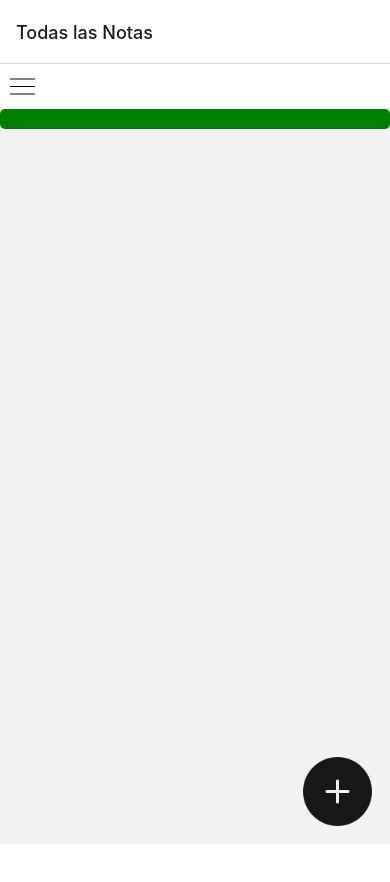
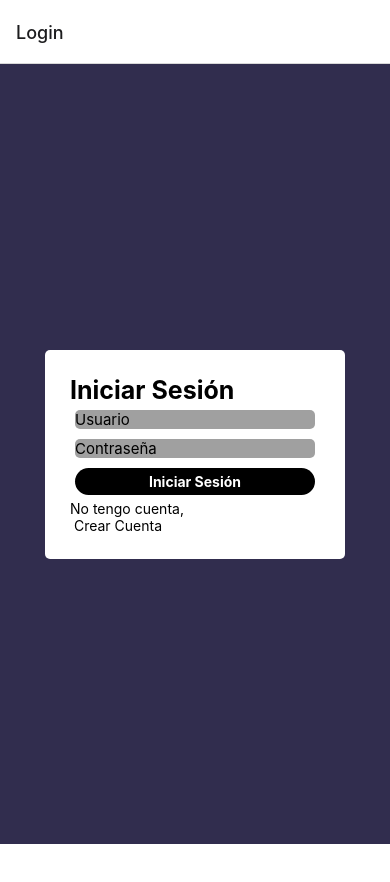
Before and after one commit to juliograterol/notes_front, a React Native app: screen /Login in a window 390 px wide. Before the commit this address had no page. Shown: the top 882 px of the page. After the commit the page ends 844 px from the top, so only its background shows below. Built offline with nearby package versions, Linux system fonts and the light colour scheme.

Commit message:
Login and Ragister views created

```diff
--- a/App.js
+++ b/App.js
@@ -5,13 +5,15 @@ import AllNotes from "./screens/AllNotes";
 import NotaPrueba from "./screens/NotaView";
 import AllFolders from "./screens/AllFolders";
 import FolderView from "./screens/FolderView";
+import Login from "./screens/LogIn";
 
 const Stack = createStackNavigator();
 
-function AppNavigation() {
+function App() {
   return (
     <NavigationContainer>
-      <Stack.Navigator initialRouteName="Todas las Notas">
+      <Stack.Navigator initialRouteName="Login">
+        <Stack.Screen name="Login" component={Login} />
         <Stack.Screen name="Todas las Notas" component={AllNotes} />
         <Stack.Screen name="Nota" component={NotaPrueba} />
         <Stack.Screen name="Carpeta1" component={FolderView} />
@@ -21,4 +23,4 @@ function AppNavigation() {
   );
 }
 
-export default AppNavigation;
+export default App;
--- a/screens/AllNotes.js
+++ b/screens/AllNotes.js
@@ -1,11 +1,12 @@
 import React, { useState } from "react";
-import { View, StyleSheet } from "react-native";
+import { View, Text, StyleSheet, TouchableOpacity } from "react-native";
 import ButtonComponent from "../components/ButtonComponent";
 import Menu from "../components/Menu";
 import AddButton from "../components/Add";
 
 const AllNotes = ({ navigation }) => {
-  const [notes, setNotes] = useState([]); // Estado para mantener los elementos
+  const [notes, setNotes] = useState([]);
+  const [currentDisplay, setDisplay] = useState("Grid");
 
   // Función para agregar un elemento a la vista
   const addNote = () => {
@@ -21,9 +22,23 @@ const AllNotes = ({ navigation }) => {
     setNotes([...notes, newNote]);
   };
 
+  const changeDisplay = () => {
+    currentDisplay === "Grid"
+      ? setDisplay("List")
+      : currentDisplay === "List"
+      ? setDisplay("Grid")
+      : null;
+  };
+
   return (
     <>
       <Menu navigation={navigation} />
+      <TouchableOpacity
+        style={{ position: "absolute", right: 5 }}
+        onPress={changeDisplay}
+      >
+        <Text style={{ fontSize: 30 }}>View {currentDisplay}</Text>
+      </TouchableOpacity>
       <View
         style={{
           alignItems: "center",
@@ -32,7 +47,13 @@ const AllNotes = ({ navigation }) => {
       >
         <View style={styles.container}>
           {notes.map((note, index) => (
-            <View key={index} style={{ margin: 5, width: "30%" }}>
+            <View
+              key={index}
+              style={{
+                margin: 5,
+                width: currentDisplay === "List" ? "90%" : "30%",
+              }}
+            >
               {note}
             </View>
           ))}
@@ -51,7 +72,7 @@ const styles = StyleSheet.create({
     padding: 10,
     borderRadius: 5,
     alignItems: "flex-start",
-    backgroundColor: "green",
+    backgroundColor: "#c0c0c0",
   },
 });
 
--- /dev/null
+++ b/screens/LogIn.js
@@ -0,0 +1,69 @@
+import React from "react";
+import {
+  View,
+  Text,
+  TextInput,
+  StyleSheet,
+  TouchableOpacity,
+} from "react-native";
+
+const Login = () => {
+  return (
+    <View style={styles.container}>
+      <View style={styles.box}>
+        <Text style={styles.title}>Iniciar Sesión</Text>
+        <TextInput style={styles.placeholder} placeholder="Usuario"></TextInput>
+        <TextInput
+          style={styles.placeholder}
+          placeholder="Contraseña"
+        ></TextInput>
+        <TouchableOpacity style={styles.button}>
+          <Text style={{ fontWeight: "bold", color: "white" }}>
+            Iniciar Sesión
+          </Text>
+        </TouchableOpacity>
+        <View>
+          <Text>No tengo cuenta,</Text>
+          <TouchableOpacity>
+            <Text> Crear Cuenta</Text>
+          </TouchableOpacity>
+        </View>
+      </View>
+    </View>
+  );
+};
+
+const styles = StyleSheet.create({
+  container: {
+    padding: 10,
+    height: "100%",
+    justifyContent: "center",
+    alignItems: "center",
+    backgroundColor: "#312D4E",
+  },
+  box: {
+    borderRadius: 5,
+    padding: 25,
+    backgroundColor: "#fff",
+  },
+  title: {
+    fontSize: 25,
+    fontWeight: "bold",
+  },
+  placeholder: {
+    fontSize: 15,
+    margin: 5,
+    borderRadius: 5,
+    backgroundColor: "#a0a0a0",
+  },
+  button: {
+    margin: 5,
+    padding: 5,
+    borderRadius: 100,
+    justifyContent: "center",
+    alignItems: "center",
+    backgroundColor: "black",
+  },
+});
+
+export default Login;
```
Also changed, not shown: screens/Register.js (added, +69 -0 lines).
